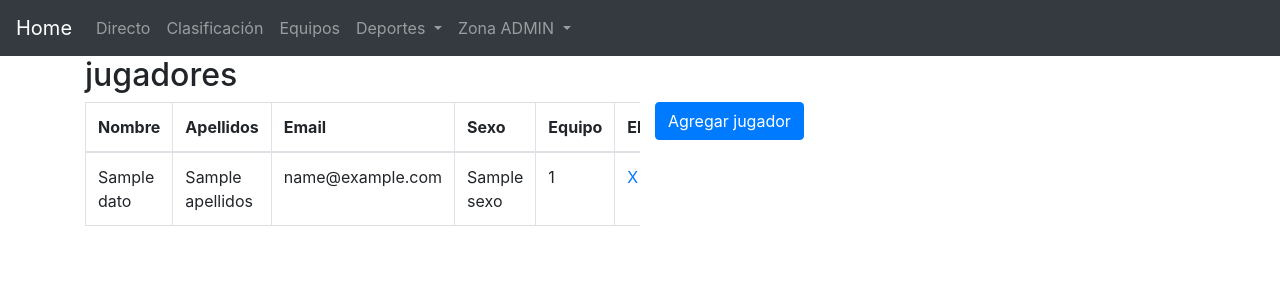
After one commit to GabrielMasSimon/torneosgms, a PHP site: template views/jugadores_view.phtml in a window 1280 px wide. The commit adds this page. Shown: the top 300 px of the page. Run offline with PHP 8.4, Linux system fonts and the light colour scheme; the template is opened without the code that fills it: most values are stand-ins (such as "Sample title", 1, 10 or a date in 2020); some libraries are stand-ins or nearby versions.

Commit message:
Falta terminar el modelo de jugadores

```diff
--- /dev/null
+++ b/views/jugadores_view.phtml
@@ -0,0 +1,134 @@
+<!DOCTYPE html>
+<html lang="en">
+
+<head>
+  <title>jugadores</title>
+  <meta charset="utf-8">
+  <meta name="viewport" content="width=device-width, initial-scale=1">
+  <link rel="stylesheet" href="https://maxcdn.bootstrapcdn.com/bootstrap/4.0.0/css/bootstrap.min.css">
+  <script src="https://ajax.googleapis.com/ajax/libs/jquery/3.3.1/jquery.min.js"></script>
+  <script src="https://cdnjs.cloudflare.com/ajax/libs/popper.js/1.12.9/umd/popper.min.js"></script>
+  <script src="https://maxcdn.bootstrapcdn.com/bootstrap/4.0.0/js/bootstrap.min.js"></script>
+</head>
+
+<body>
+
+  <?php include 'menu_view.html';?>
+
+
+  <div class="container">
+
+    <h2>jugadores</h2>
+
+
+    <div class="row">
+      <div class="col-6 table-responsive">
+
+         <table class="table table-bordered">
+    <thead>
+      <tr>
+        <th>Nombre</th>
+        <th>Apellidos</th>
+        <th>Email</th>
+        <th>Sexo</th>
+        <th>Equipo</th>
+        <th>Eliminar</th>
+
+      </tr>
+    </thead>
+    <tbody>
+    <?php
+                foreach ($datos as $dato) {
+                     echo "
+                     <tr>
+                     <td>{$dato['nombre']}
+                     </td>
+
+                     <td>
+                     {$dato['apellidos']}
+                     </td>
+
+                     <td>
+                     {$dato['email']}
+                     </td>
+
+                     <td>
+                     {$dato['sexo']}
+                     </td>
+
+                     <td>
+                     {$dato['id_equipo']}
+                     </td>
+
+                     <td>
+                     <a href=\"index.php?controller=jugadores&action=delete&id={$dato['id_jugador']}\">X</a>
+                     </td>
+
+                   </tr>";
+
+                    }
+            ?>
+
+    </tbody>
+  </table>
+
+      </div>
+
+
+
+
+      <div class="col-6">
+
+        <!-- Button to Open the Modal -->
+        <button type="button" class="btn btn-primary" data-toggle="modal" data-target="#myModal">
+          Agregar jugador
+        </button>
+
+        <!-- The Modal -->
+        <div class="modal fade" id="myModal">
+          <div class="modal-dialog modal-dialog-centered">
+            <div class="modal-content">
+
+              <!-- Modal Header -->
+              <div class="modal-header">
+                <h4 class="modal-title">Introduce los datos del nuevo jugador</h4>
+                <button type="button" class="close" data-dismiss="modal">&times;</button>
+              </div>
+
+              <!-- Modal body -->
+              <div class="modal-body">
+                <form action="index.php?controller=jugadores&action=insert" method="post">
+                  <label for="nombre">Nombre del jugador:</label>
+                  <input type="text" name="nombre" value="">
+
+                  <label for="nombre">Apellidos:</label>
+                  <input type="text" name="apellidos" value="">
+
+                  <label for="nombre">Email:</label>
+                  <input type="text" name="email" value="">
+
+                  <label for="nombre">Sexo:</label>
+                  <input type="text" name="sexo" value="">
+
+
+                  <br>
+
+                  <button type="submit" class="btn btn-success" name="insert">Guardar</button>
+
+                </form>
+              </div>
+
+
+
+            </div>
+          </div>
+        </div>
+
+      </div>
+    </div>
+
+  </div>
+
+</body>
+
+</html>
--- a/views/menu_view.html
+++ b/views/menu_view.html
@@ -36,7 +36,7 @@
             Zona ADMIN
             </a>
             <div class="dropdown-menu">
-              <a class="dropdown-item" href="#">Participantes</a>
+              <a class="dropdown-item" href="index.php?controller=jugadores&action=view">Jugadores</a>
               <a class="dropdown-item" href="index.php?controller=torneos&action=view">Torneos</a>
               <a class="dropdown-item" href="index.php?controller=comentarios&action=view">Directo</a>
               <a class="dropdown-item disabled" href="#">Deportes</a>
```
Also changed, not shown: controllers/jugadores_controller.php (added, +81 -0 lines), index.php (+22 -4 lines), models/jugadores_model.php (added, +93 -0 lines).
